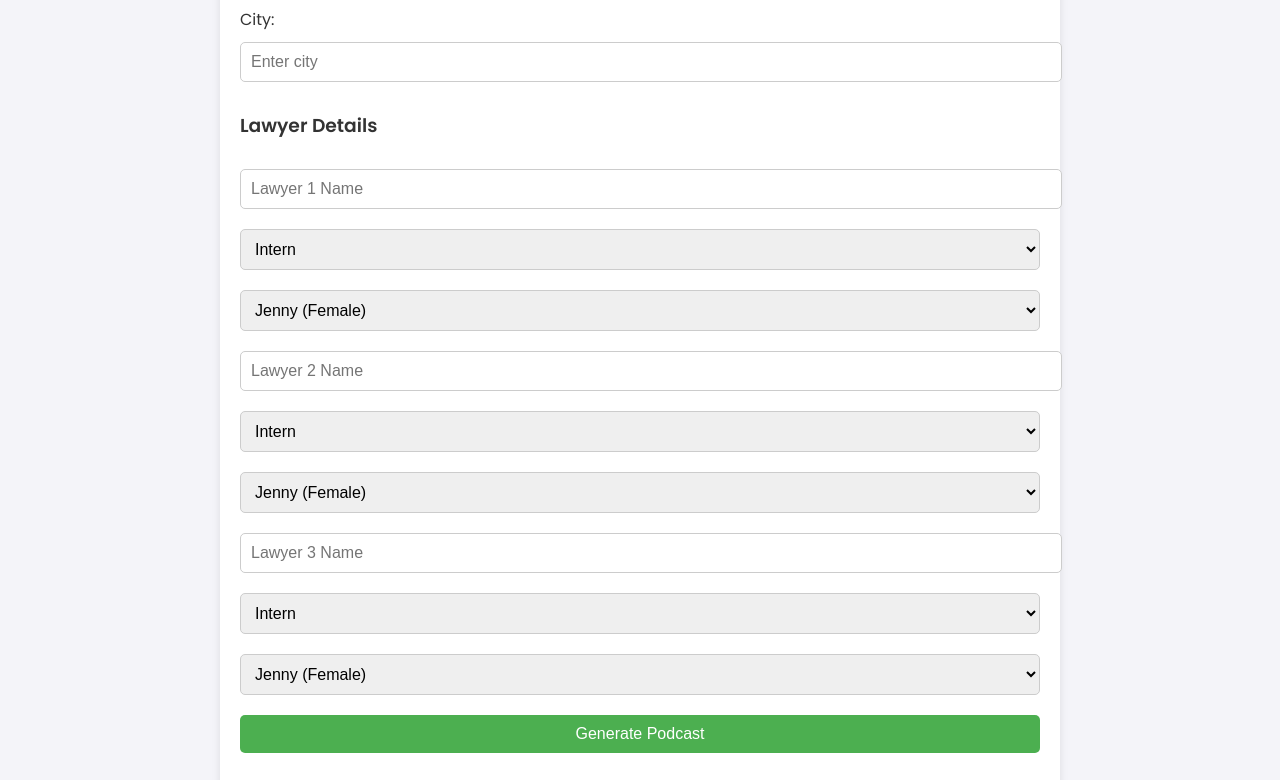
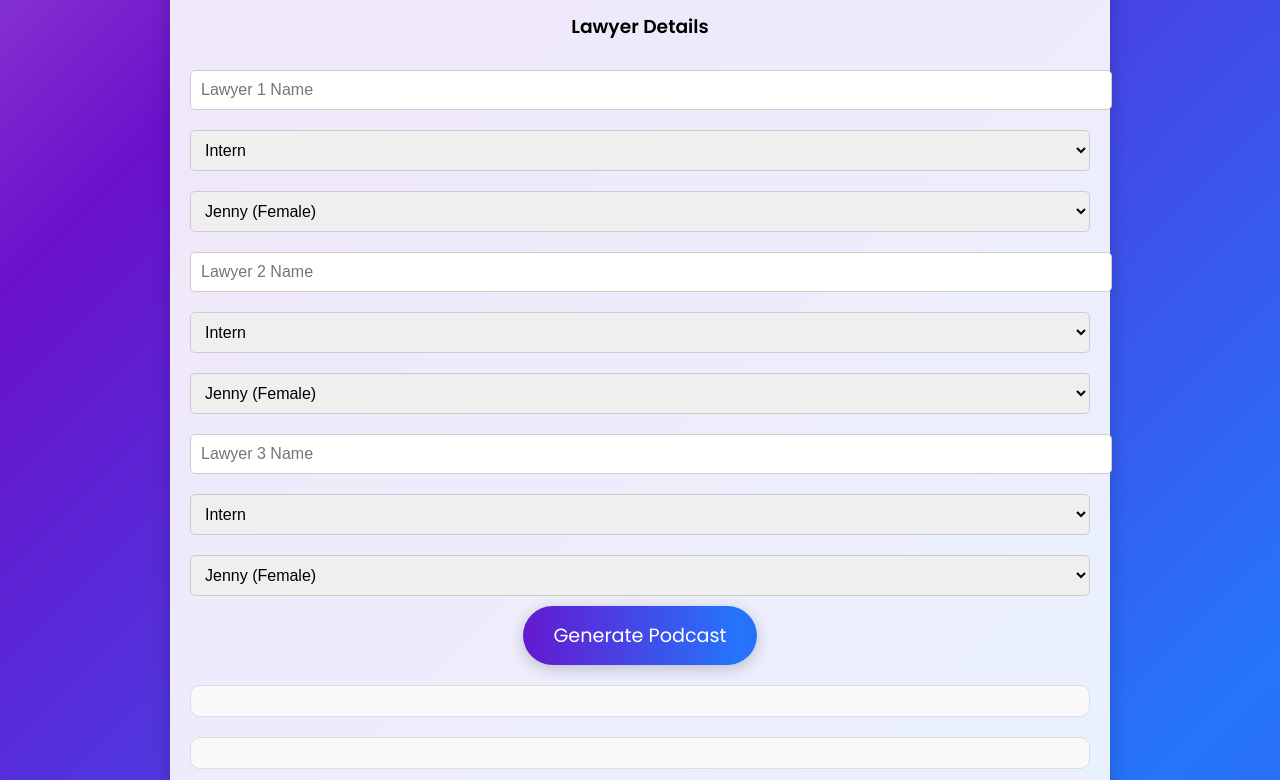
Before and after one commit to KingAmada/Lord-Lawyers, a website: page public/index.html in a window 1280 px wide. Shown: the part 619-1399 px from the top of the page. Drawn offline with Linux system fonts and the light colour scheme.

Commit message:
Update styles.css

```diff
--- a/public/styles.css
+++ b/public/styles.css
@@ -1,35 +1,65 @@
-body {
-    font-family: 'Poppins', sans-serif;
+/* Import font */
+@import url('https://fonts.googleapis.com/css2?family=Poppins:wght@400;600&display=swap');
+
+/* Reset some default styles */
+body, html {
     margin: 0;
     padding: 0;
-    background-color: #f4f4f9;
-    color: #333;
-    line-height: 1.6;
+    box-sizing: border-box;
 }
 
-.container {
-    max-width: 800px;
-    margin: 30px auto;
-    padding: 20px;
-    background: #fff;
-    box-shadow: 0 4px 8px rgba(0, 0, 0, 0.1);
-    border-radius: 10px;
+/* Keyframes for animated gradient */
+@keyframes gradientAnimation {
+    0% {
+        background-position: 0% 50%;
+    }
+    50% {
+        background-position: 100% 50%;
+    }
+    100% {
+        background-position: 0% 50%;
+    }
 }
 
-h1 {
-    text-align: center;
-    font-size: 28px;
-    margin-bottom: 20px;
-    color: #4CAF50;
+/* Gradient Background */
+.gradient-background {
+    background: linear-gradient(-45deg, #6a11cb, #2575fc, #6a11cb, #fbc2eb, #f9d423, #ff9a9e);
+    background-size: 300% 300%;
+    animation: gradientAnimation 10s ease infinite;
+    height: 100%;
+    min-height: 100vh;
+    display: flex;
+    justify-content: center;
+    align-items: center;
+    font-family: 'Poppins', sans-serif;
 }
 
-textarea, input, select, button {
+/* Main Container */
+.container {
+    max-width: 900px;
+    width: 100%;
+    padding: 20px;
+    background: rgba(255, 255, 255, 0.9);
+    border-radius: 10px;
+    box-shadow: 0 4px 20px rgba(0, 0, 0, 0.2);
+    text-align: center;
+}
+
+/* Titles */
+h1 {
+    font-size: 2.5rem;
+    margin-bottom: 20px;
+    color: #333;
+}
+
+/* Input Fields and Labels */
+textarea, input, select {
     width: 100%;
     padding: 10px;
     margin: 10px 0;
     border: 1px solid #ccc;
     border-radius: 5px;
-    font-size: 16px;
+    font-size: 1rem;
 }
 
 textarea {
@@ -37,48 +67,70 @@ textarea {
     resize: vertical;
 }
 
-button {
-    background-color: #4CAF50;
-    color: white;
-    font-size: 16px;
-    border: none;
-    border-radius: 5px;
-    cursor: pointer;
-    padding: 10px;
-    text-align: center;
-    transition: background-color 0.3s ease-in-out;
+label {
+    font-size: 1rem;
+    margin-top: 10px;
+    display: block;
+    text-align: left;
 }
 
-button:hover {
-    background-color: #45a049;
+/* Settings Section */
+.settings, .jurisdiction {
+    display: flex;
+    flex-wrap: wrap;
+    justify-content: space-between;
+    gap: 10px;
+    margin: 20px 0;
 }
 
-.status {
-    margin-top: 20px;
-    font-weight: bold;
-    color: #666;
-    text-align: center;
+.settings div, .jurisdiction label, .jurisdiction input {
+    flex: 1 1 calc(33.333% - 10px);
+    min-width: 200px;
 }
 
-.conversation {
+/* Conversation and Audio Controls */
+.conversation, .audio-controls {
     margin-top: 20px;
+    padding: 15px;
+    border-radius: 10px;
+    background: #f9f9f9;
     border: 1px solid #ddd;
-    padding: 15px;
-    background-color: #f9f9f9;
-    border-radius: 5px;
     max-height: 300px;
     overflow-y: auto;
 }
 
-.audio-controls {
+/* Status Updates */
+.status {
     margin-top: 20px;
-    display: flex;
-    flex-wrap: wrap;
-    gap: 10px;
-    justify-content: center;
+    font-weight: bold;
+    color: #555;
+    text-align: center;
 }
 
-.audio-controls button {
-    flex: 1;
-    max-width: 150px;
+/* Gradient Button */
+.gradient-button {
+    background: linear-gradient(90deg, #6a11cb, #2575fc, #6a11cb);
+    background-size: 200% 200%;
+    animation: gradientAnimation 6s ease infinite;
+    border: none;
+    color: white;
+    padding: 15px 30px;
+    font-size: 1.2rem;
+    font-family: 'Poppins', sans-serif;
+    border-radius: 50px;
+    cursor: pointer;
+    transition: transform 0.3s ease, box-shadow 0.3s ease;
+    box-shadow: 0px 4px 15px rgba(0, 0, 0, 0.2);
 }
+
+.gradient-button:hover {
+    transform: scale(1.1);
+    box-shadow: 0px 6px 20px rgba(0, 0, 0, 0.4);
+}
+
+/* Footer */
+footer {
+    margin-top: 20px;
+    font-size: 0.9rem;
+    color: #777;
+}
```
